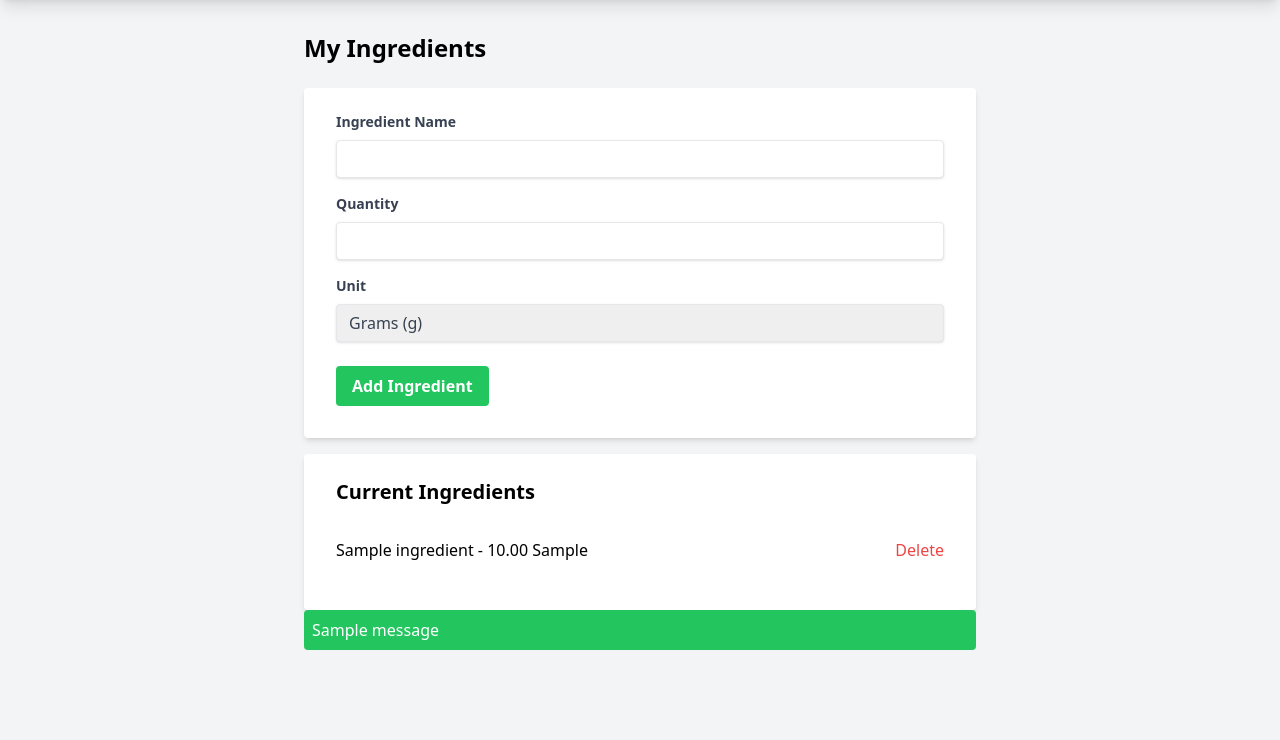
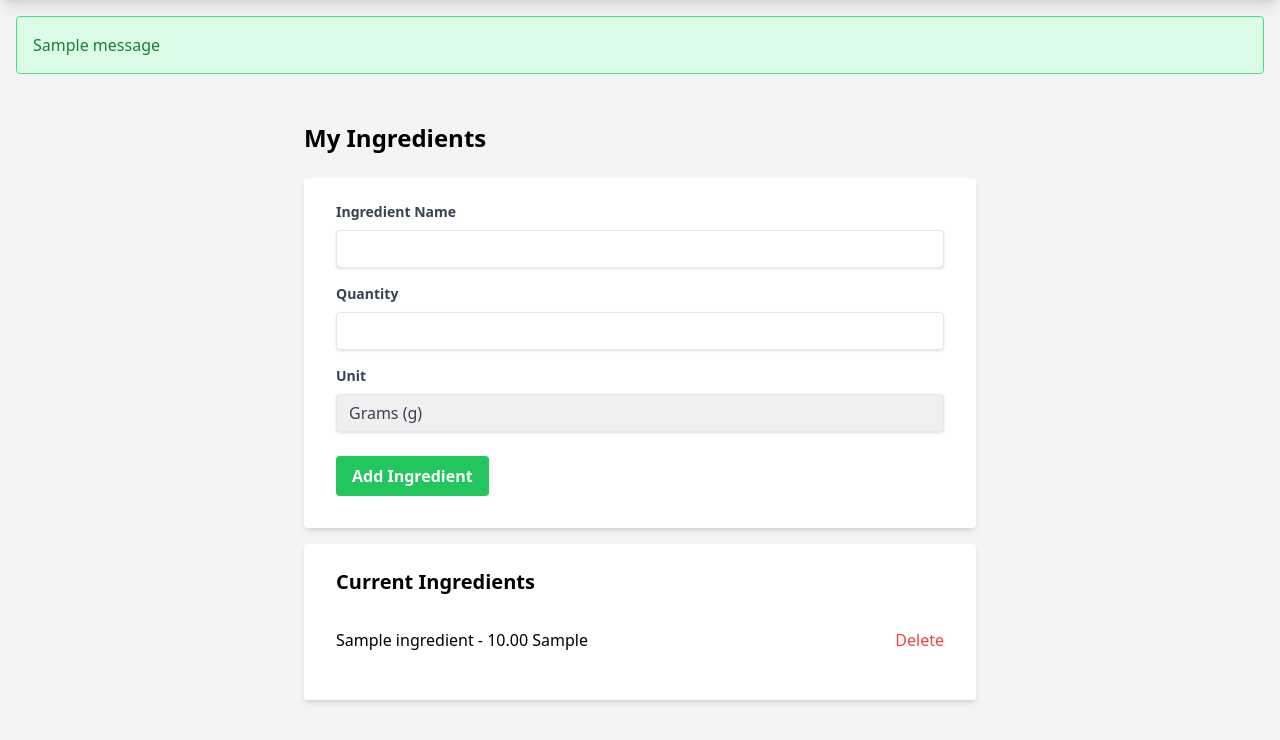
Before and after one commit to loki1001/MealMate, a Django app: page /my-items/ in a window 1280 px wide. Shown: the part 60-800 px from the top of the page. Run offline with Django 4.2, Linux system fonts and the light colour scheme; a user stored in the database is signed in; tables that the repository leaves empty hold one stand-in row (values such as "Sample post"); one stand-in notice (Sample message) is shown; some libraries are stand-ins or nearby versions.

Commit message:
Added better error handling

```diff
--- a/recipes/templates/recipes/base.html
+++ b/recipes/templates/recipes/base.html
@@ -34,6 +34,16 @@
         </div>
     </nav>
 
+    {% if messages %}
+        <div class="container mx-auto px-4 py-4">
+            <ul class="bg-green-100 border border-green-400 text-green-700 px-4 py-3 rounded relative">
+                {% for message in messages %}
+                    <li class="py-1">{{ message }}</li>
+                {% endfor %}
+            </ul>
+        </div>
+    {% endif %}
+
     <div class="container mx-auto px-4 py-8">
         {% block content %}
         {% endblock %}
--- a/recipes/templates/recipes/my_items.html
+++ b/recipes/templates/recipes/my_items.html
@@ -61,13 +61,4 @@
     </div>
 
 </div>
-{% if messages %}
-    <div class="max-w-2xl mx-auto">
-        {% for message in messages %}
-            <div class="bg-green-500 text-white p-2 rounded mb-2">
-                {{ message }}
-            </div>
-        {% endfor %}
-    </div>
-{% endif %}
 {% endblock %}
```
Also changed, not shown: db.sqlite3.
